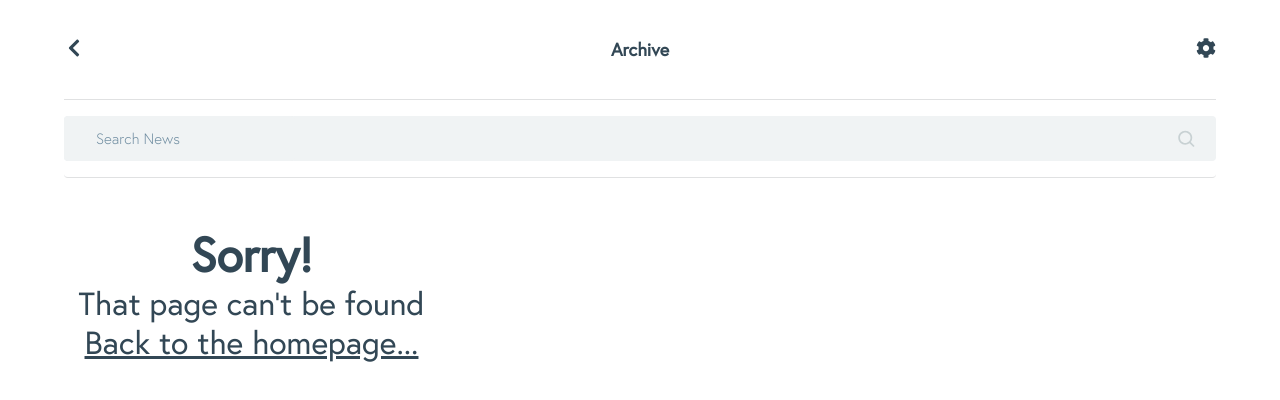
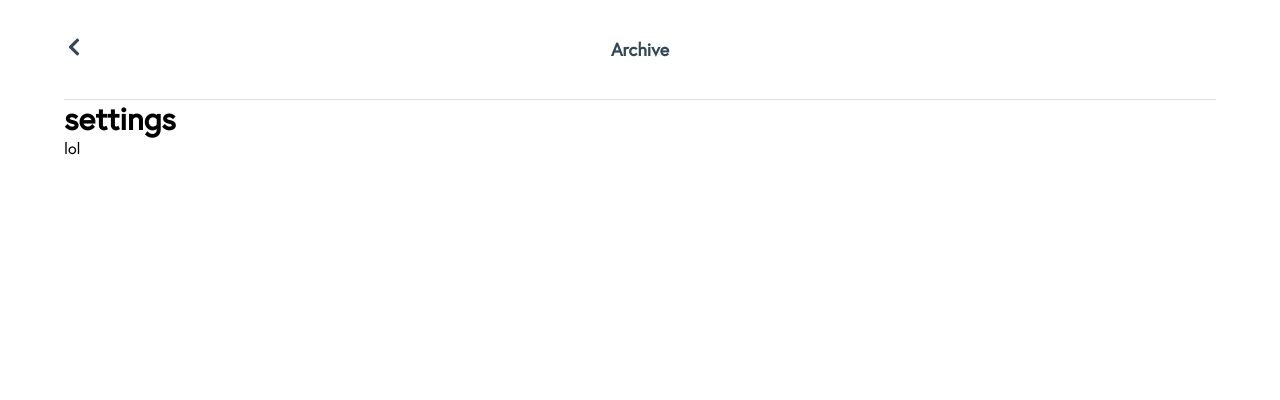
Before and after one commit to rts-cmk-wu07/news-box-OtakuBoy420, a React (Create React App) app: page /settings in a window 1280 px wide. Shown: the top 400 px of the page. Built offline with nearby package versions, Linux system fonts and the light colour scheme.

Commit message:
icons and reusable header fix

```diff
--- a/src/App.js
+++ b/src/App.js
@@ -1,13 +1,18 @@
 import { Outlet } from "react-router";
-import ArchiveCategory from "./components/ArchiveCategory";
 import Header from "./components/Header";
-import Message from "./components/Message";
+import { useContext, useState } from "react";
+import themeContext from "./context/themeContext";
+import { BsWindowSidebar } from "react-icons/bs";
 
 function App() {
+  const colors = useContext(themeContext);
+  const urlSearchParams = new URLSearchParams(window.location.search);
+  const [isSettings, setIsSettings] = useState(false);
+  console.log(urlSearchParams);
+  console.log(window.location.href);
   return (
     <div className="App">
       <div className="wrapper">
-        <Header title="Archive" />
         <Outlet />
       </div>
     </div>
--- a/src/components/Archive.jsx
+++ b/src/components/Archive.jsx
@@ -1,8 +1,24 @@
 import ArchiveCategory from "./ArchiveCategory";
+import Header from "./Header";
 import Message from "./Message";
+import { useContext, useState } from "react";
+import themeContext from "../context/themeContext";
+import SearchField from "./SearchField";
 
 const Archive = () => {
+  const colors = useContext(themeContext);
   return (
+    <>
+      <Header
+        title="Archive"
+        iconLeft="FaChevronLeft"
+        iconLeftSize="20px"
+        iconLeftColor={colors.Drab}
+        iconRight="FaCog"
+        iconRightColor={colors.Drab}
+        iconRightSize="20px"
+      />
+      <SearchField />
       <section>
         <ArchiveCategory categoryTitle="sport" />
         <Message
@@ -32,6 +48,7 @@ const Archive = () => {
         out Yoga Six for hot yoga! They have…"
         />
       </section>
+    </>
   );
 };
 
--- a/src/components/Header.jsx
+++ b/src/components/Header.jsx
@@ -5,10 +5,12 @@ import themeContext from "../context/themeContext";
 import { FaChevronLeft } from "react-icons/fa";
 import { FaCog } from "react-icons/fa";
 import SearchField from "./SearchField";
-import { Link } from "react-router-dom";
+import { Link, useNavigate } from "react-router-dom";
 import { BsInbox } from "react-icons/bs";
+import Icon from "./Icon";
 
 const Header = (props) => {
+  const navigate = useNavigate();
   const colors = useContext(themeContext);
   const styles = {
     header: css`
@@ -27,15 +29,14 @@ const Header = (props) => {
   return (
     <>
       <header css={styles.header}>
-        <Link to="/">
-          <FaChevronLeft color={colors.Drab} size="20px" />
-        </Link>
+        <button onClick={() => navigate(-1)}>
+          <Icon iconName={props.iconLeft} size={props.iconLeftSize} color={props.iconLeftColor} />
+        </button>
         <h2>{props.title}</h2>
         <Link to="/settings">
-          <FaCog color={colors.Drab} size="20px" />
+          <Icon iconName={props.iconRight} size={props.iconRightSize} color={props.iconRightColor} />
         </Link>
       </header>
-      <SearchField />
     </>
   );
 };
--- a/src/components/Icon.jsx
+++ b/src/components/Icon.jsx
@@ -1,22 +1,10 @@
+import { createElement } from "react";
 import * as FontAwesome from "react-icons/fa";
-import * as IonIcons from "react-icons/io";
-const library = { ...FontAwesome, ...IonIcons };
-console.log(library);
+
 const Icon = (props) => {
   const { iconName, size, color } = props;
-  const icon = React.createElement(FontAwesome[iconName]);
-  return <div style={{ fontSize: size, color: color }}>{icon}</div>;
+  const icon = createElement(FontAwesome[iconName]);
+  return <i style={{ fontSize: size, color: color }}>{icon}</i>;
 };
 
-const IconElement = () => {
-  const iconString = "FaTrash";
-  const beer = React.createElement(FontAwesome[iconString]);
-  return (
-    <>
-      <FontAwesome.FaBeer />
-      <div style={{ fontSize: 24, color: "orange" }}>{beer}</div>
-    </>
-  );
-};
-
-export default IconElement;
+export default Icon;
--- a/src/components/NotFound.jsx
+++ b/src/components/NotFound.jsx
@@ -3,6 +3,8 @@ import { Link } from "react-router-dom";
 import { css } from "@emotion/react";
 import { useContext } from "react";
 import themeContext from "../context/themeContext";
+import Header from "./Header";
+import Icon from "./Icon";
 
 const NotFound = () => {
   const colors = useContext(themeContext);
@@ -13,9 +15,8 @@ const NotFound = () => {
       align-items: center;
       flex-direction: column;
       margin-top: 3rem;
-      font-size: 2rem;
+      font-size: 1.5rem;
       text-align: center;
-      width: 375px;
       color: ${colors.Drab};
       a {
         text-decoration: underline;
@@ -24,10 +25,24 @@ const NotFound = () => {
   };
   return (
     <>
+      <Header
+        title="Not Found"
+        iconLeft="FaChevronLeft"
+        iconLeftSize="20px"
+        iconLeftColor={colors.Drab}
+        iconRight="FaCog"
+        iconRightColor={colors.Drab}
+        iconRightSize="20px"
+      />
       <div css={styles.notfound} className="not-found">
         <h2>Sorry!</h2>
+        <br />
         <p>That page can't be found</p>
-        <Link to="/">Back to the homepage...</Link>
+        <br />
+        <Link to="/">
+          Back to the homepage
+          <Icon iconName="FaExternalLinkAlt" />
+        </Link>
       </div>
     </>
   );
--- /dev/null
+++ b/src/components/Settings.jsx
@@ -0,0 +1,24 @@
+import Header from "./Header";
+import { useContext } from "react";
+import themeContext from "../context/themeContext";
+
+const Settings = () => {
+  const colors = useContext(themeContext);
+  return (
+    <>
+      <Header
+        title="Archive"
+        iconLeft="FaChevronLeft"
+        iconLeftSize="20px"
+        iconLeftColor={colors.Drab}
+        iconRight="FaCog"
+        iconRightColor="#fff"
+        iconRightSize="20px"
+      />
+      <h1>settings</h1>
+      <p>lol</p>
+    </>
+  );
+};
+
+export default Settings;
--- a/src/index.js
+++ b/src/index.js
@@ -5,8 +5,10 @@ import ReactDOM from "react-dom/client";
 import { BrowserRouter, Routes, Route } from "react-router-dom";
 import Archive from "./components/Archive";
 import NotFound from "./components/NotFound";
+import Settings from "./components/Settings";
 
 const root = ReactDOM.createRoot(document.getElementById("root"));
+
 root.render(
   <React.StrictMode>
     <BrowserRouter>
@@ -14,6 +16,7 @@ root.render(
         <Route path="/" element={<App />}>
           <Route path="/" element={<Archive />} />
           <Route path="*" element={<NotFound />} />
+          <Route path="/settings" element={<Settings />} />
         </Route>
       </Routes>
     </BrowserRouter>
```
Lines whose indentation alone changed are shown as unchanged.
